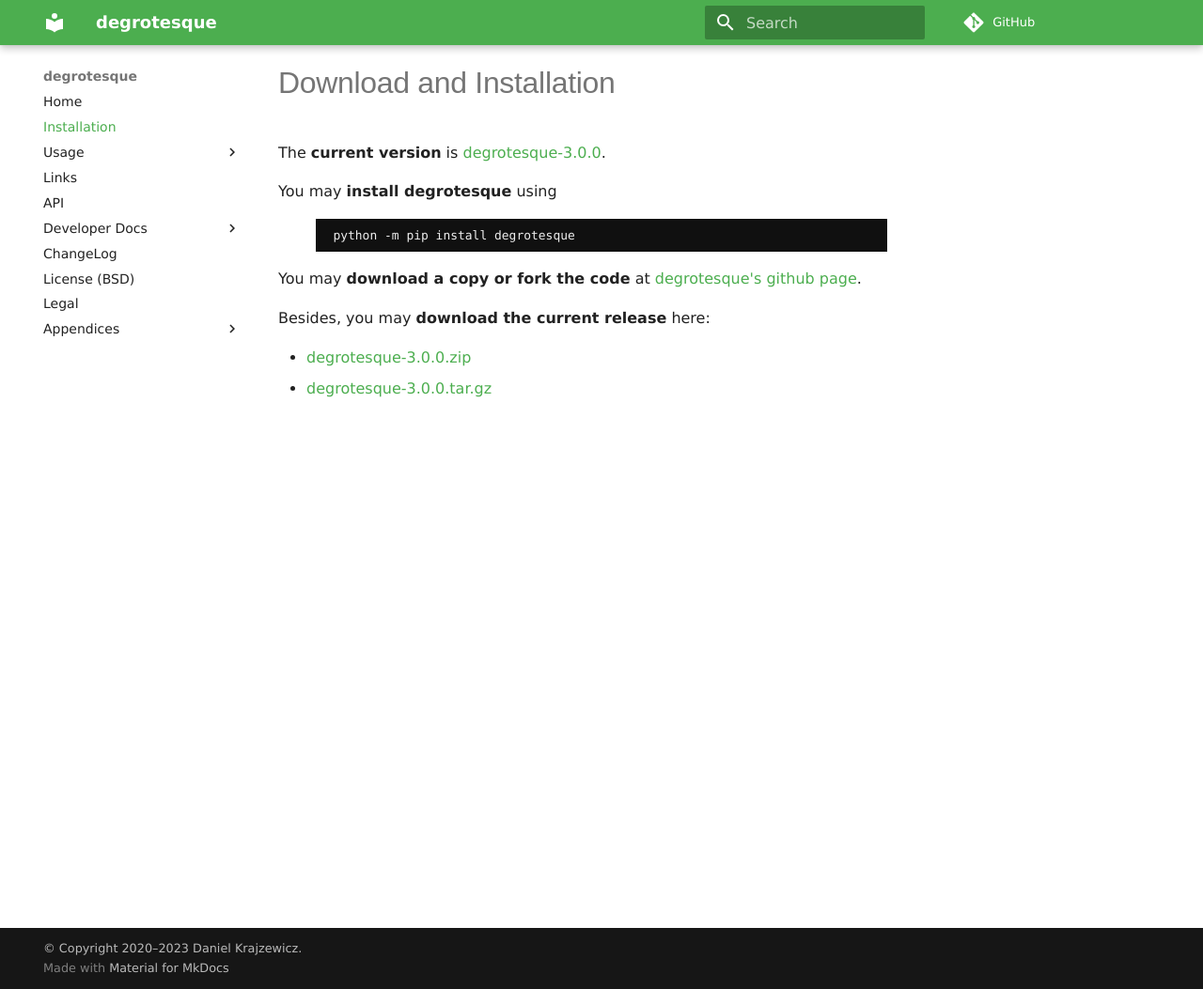
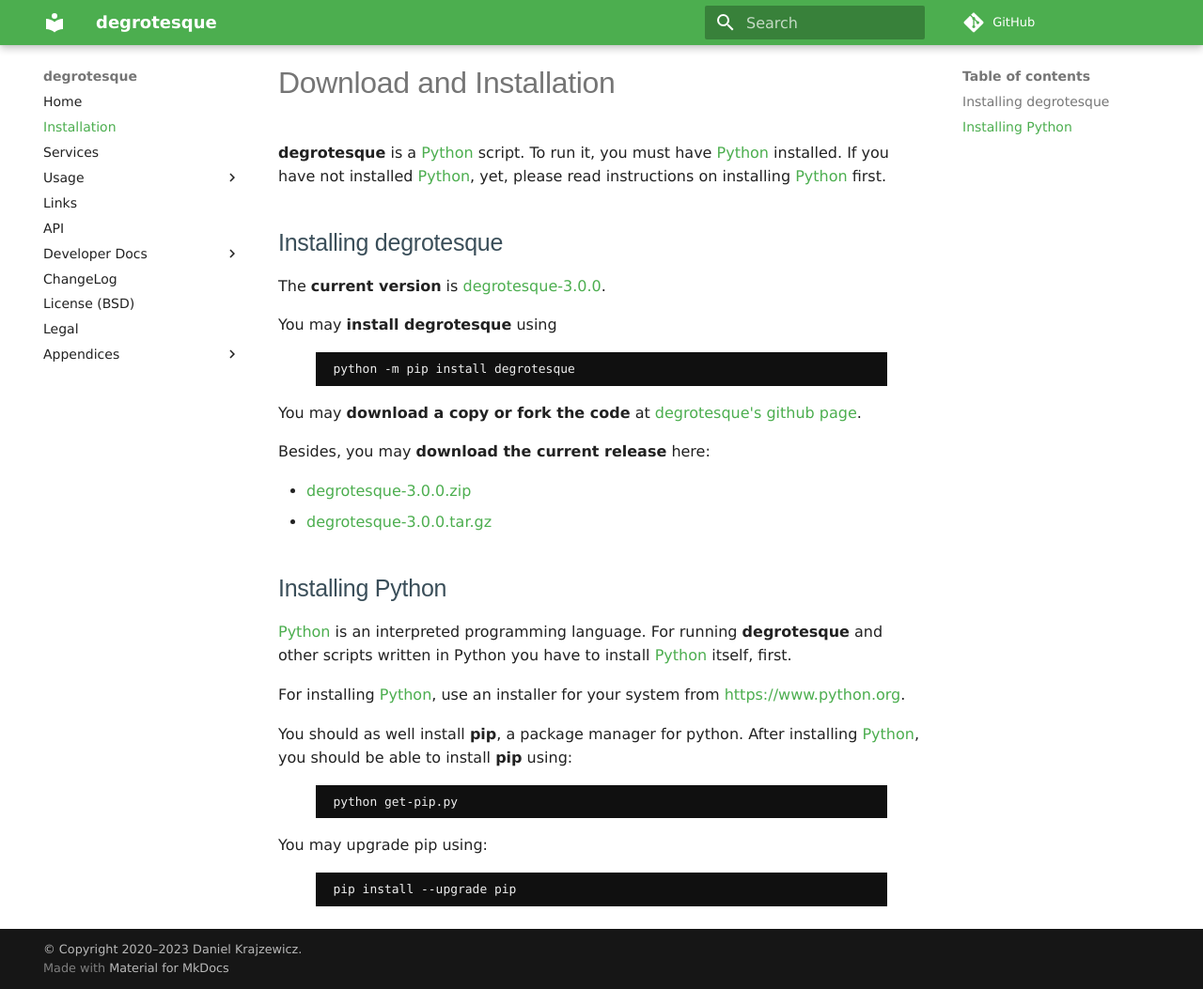
Before and after one commit to dkrajzew/degrotesque, an MkDocs documentation site: the page built from docs/mkdocs/install.md, in a window 1280 px wide and 1053 px high. Shown: the whole window at 94% size. Built offline with MkDocs 1.6.1 and Material for MkDocs 9.7.7, drawn with Linux system fonts in a browser that asks for light colours; comment, search, counter and statistics services are not loaded.

Commit message:
working on the documentation

````diff
--- a/docs/mkdocs.yml
+++ b/docs/mkdocs.yml
@@ -24,6 +24,7 @@ extra_javascript:
 nav:
     - Home: index.md
     - Installation: install.md
+    - Services: services.md
     - Usage:
         - Command Line: cmd.md
         - Embedded: embed.md
--- a/docs/mkdocs/install.md
+++ b/docs/mkdocs/install.md
@@ -1,5 +1,10 @@
 Download and Installation
 =========================
+
+__degrotesque__ is a [Python](https://www.python.org/) script. To run it, you must have [Python](https://www.python.org/) installed. If you have not installed [Python](https://www.python.org/), yet, please read instructions on installing [Python](https://www.python.org/) first.
+
+Installing degrotesque
+----------------------
 
 The __current version__ is [degrotesque-3.0.0](https://github.com/dkrajzew/degrotesque/releases/tag/3.0.0).
 
@@ -15,3 +20,22 @@ Besides, you may __download the current release__ here:
 
 * [degrotesque-3.0.0.zip](https://github.com/dkrajzew/degrotesque/archive/refs/tags/3.0.0.zip)
 * [degrotesque-3.0.0.tar.gz](https://github.com/dkrajzew/degrotesque/archive/refs/tags/3.0.0.tar.gz)
+
+Installing Python
+-----------------
+
+[Python](https://www.python.org/) is an interpreted programming language. For running __degrotesque__ and other scripts written in Python you have to install [Python](https://www.python.org/) itself, first.
+
+For installing [Python](https://www.python.org/), use an installer for your system from <https://www.python.org>.
+
+You should as well install **pip**, a package manager for python. After installing [Python](https://www.python.org/), you should be able to install **pip** using:
+
+```console
+python get-pip.py
+```
+
+You may upgrade pip using:
+
+```console
+pip install --upgrade pip
+```
--- a/docs/mkdocs4readthedocs.yml
+++ b/docs/mkdocs4readthedocs.yml
@@ -16,6 +16,7 @@ theme:
 nav:
     - Home: index.md
     - Installation: install.md
+    - Services: services.md
     - Command Line Usage: cmd.md
     - Embedded Usage: embed.md
     - Links: links.md
````
Also changed, not shown: docs/mkdocs/api.md (+2 -0 lines), docs/mkdocs/index.md (+14 -1 lines).
